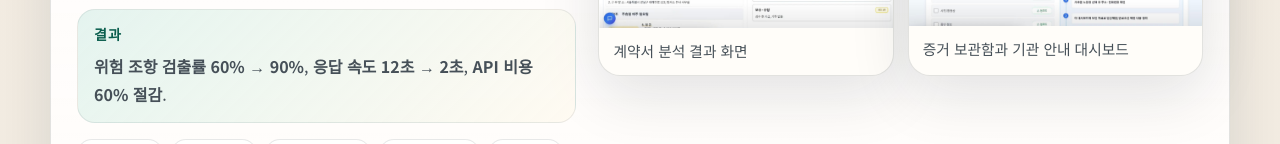
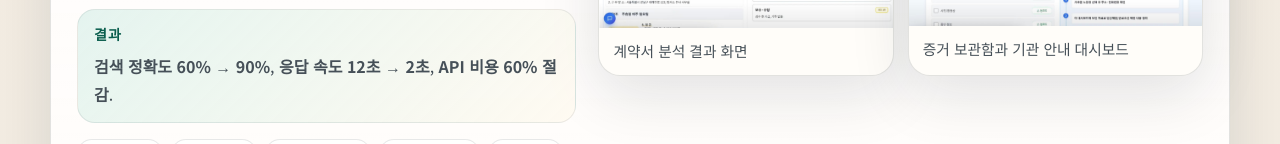
Before and after one commit to suhyeon10/suhyeon10.github.io, a plain HTML site: page index.html in a window 1280 px wide. Shown: the part 3437-3581 px from the top of the page. Drawn offline with Linux system fonts and the light colour scheme.

Commit message:
Linkus 성과 표기를 검색 정확도로 통일 (경험 블록 기준)
Co-Authored-By: Claude Opus 5.5 <noreply@anthropic.com>

```diff
--- a/index.html
+++ b/index.html
@@ -269,7 +269,7 @@
                   </div>
                   <div class="story-block result-block">
                     <h4>결과</h4>
-                    <p><strong>위험 조항 검출률 60% → 90%</strong>, <strong>응답 속도 12초 → 2초</strong>, <strong>API 비용 60% 절감</strong>.</p>
+                    <p><strong>검색 정확도 60% → 90%</strong>, <strong>응답 속도 12초 → 2초</strong>, <strong>API 비용 60% 절감</strong>.</p>
                   </div>
                 </div>
                 <div class="stack-badges">
```
